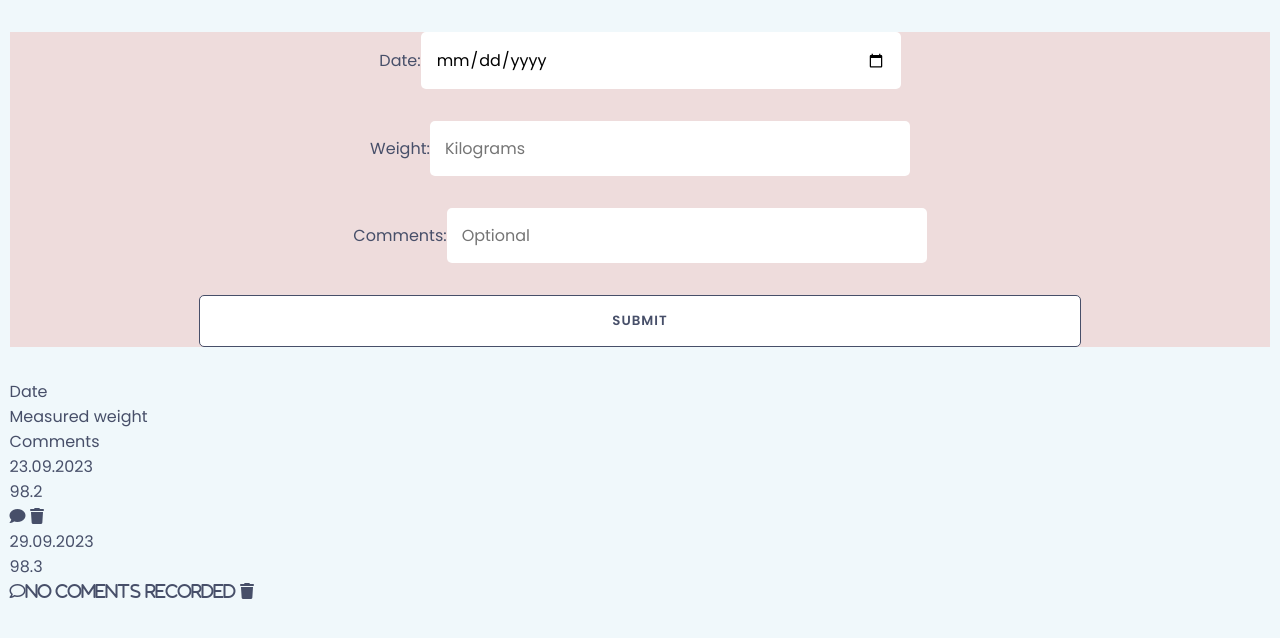
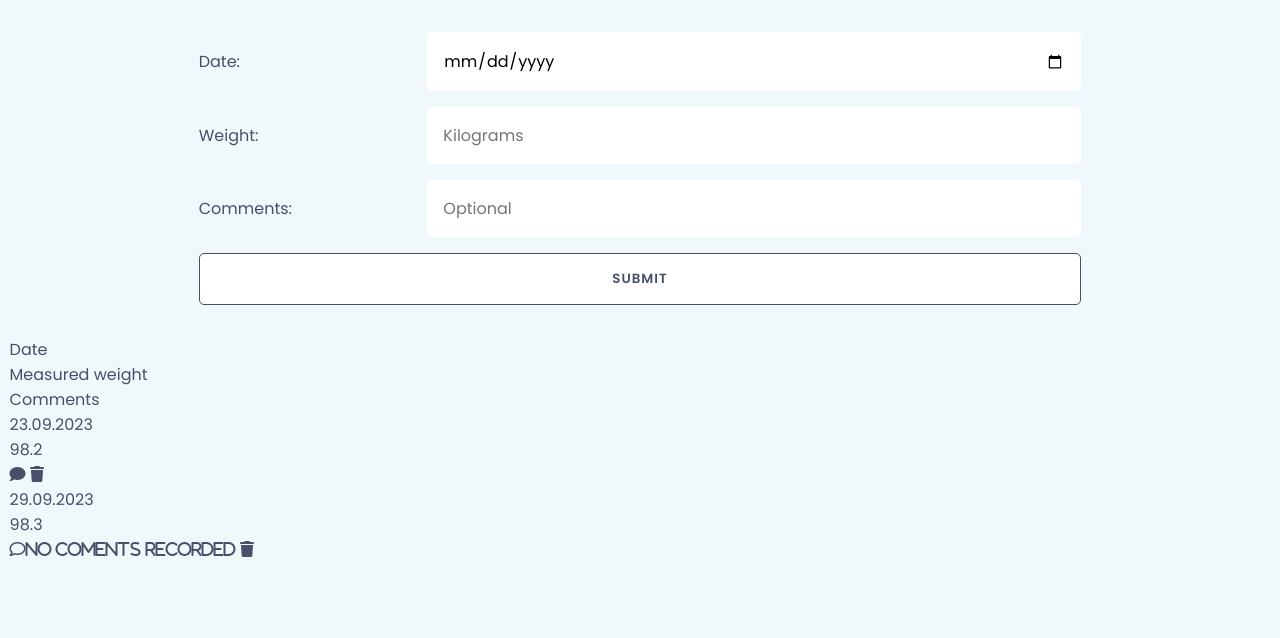
Before and after one commit to ilieadrian/weightTracker, a plain HTML site: page index.html in a window 1280 px wide. Drawn offline with Linux system fonts and the light colour scheme.

Commit message:
form css finished for all resolutions

```diff
--- a/css/styles.css
+++ b/css/styles.css
@@ -30,7 +30,7 @@ img {
 
 body {
     font-family: 'Poppins', sans-serif;
-    font: 1rem;
+    font-size: 1rem;
     background-color: #F0F8FB;
     color: #474F69;
     box-sizing: border-box;
@@ -60,7 +60,7 @@ form {
 form input[type=text],
 form input[type=date] {
     max-width: 100%;
-    padding: 15px;
+    padding: 1rem;
     background-color: white;
     font-family: 'Poppins', sans-serif;
     font-size: inherit;
@@ -92,7 +92,6 @@ form button {
 
 @media only screen and (min-width: 600px) {
     form {
-        background-color: rgb(238, 220, 220);
         display: flex;
         width: 100%;
         flex-direction: column;
@@ -102,23 +101,30 @@ form button {
     }
 
     .form-item {
-        width: 100%;
-        margin-bottom: 2rem;
-        display: flex;
         flex-direction: row;
+        margin-bottom: 1rem;
         align-items: center;
-        justify-content: center;
-
+        width: 70%;
     }
 
     form input[type=text],
     form input[type=date] {
-        width: 30rem;
+        width: 100%;
+        padding: 1rem;
+        background-color: white;
+        font-family: 'Poppins', sans-serif;
+        font-size: inherit;
+        border: none;
+        border-radius: 5px;
+        flex-grow: 1;
+        flex-shrink: 1;
     }
     label {
-        display: block;
+        margin-right: 0.5rem;
+        flex-grow: 0;
+        flex-shrink: 0;
+        width: 25%;
         text-align: left;
-        margin: 0;
     }
 
     form button {
```
Also changed, not shown: index.html (+2 -1 lines).
